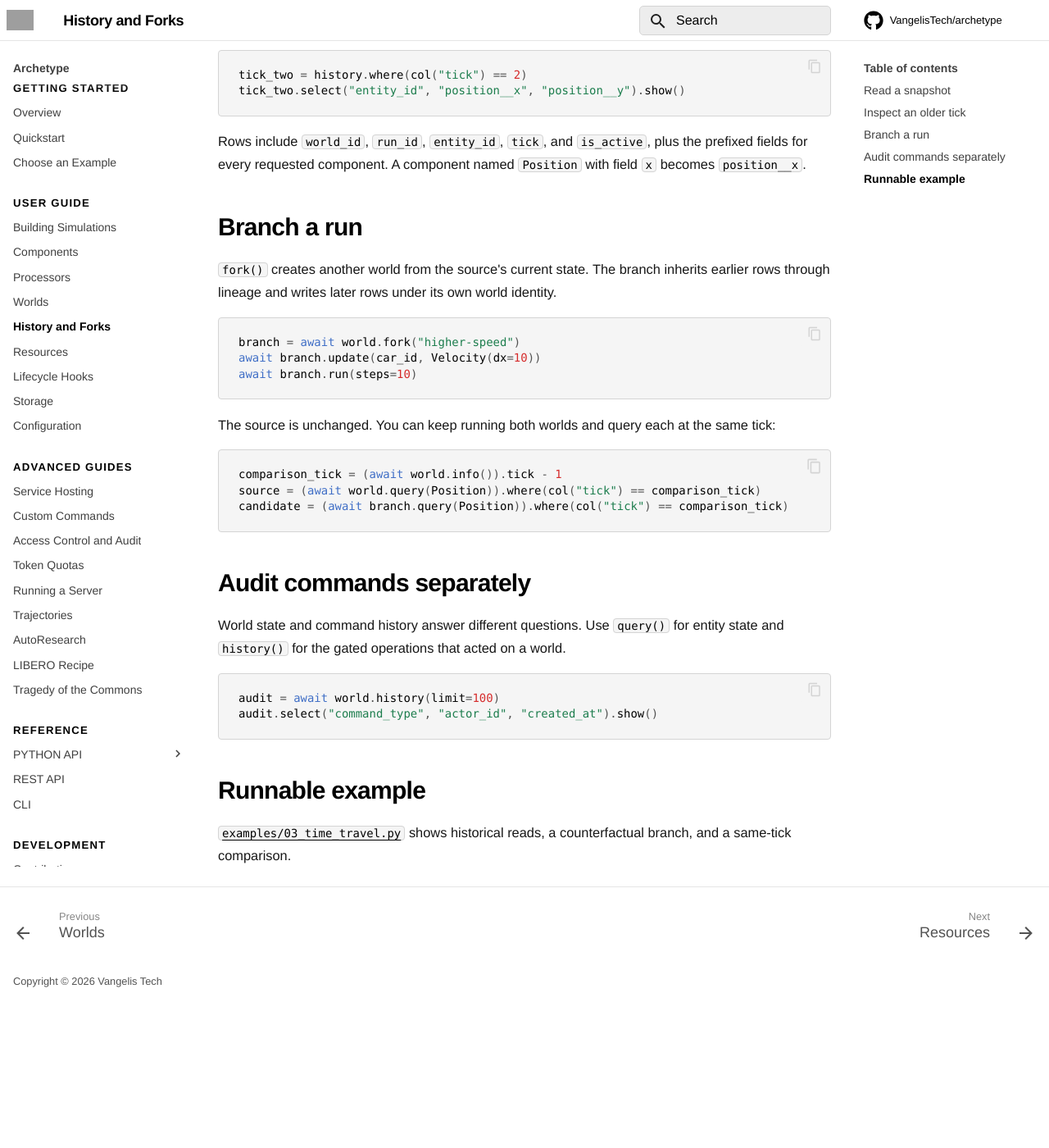
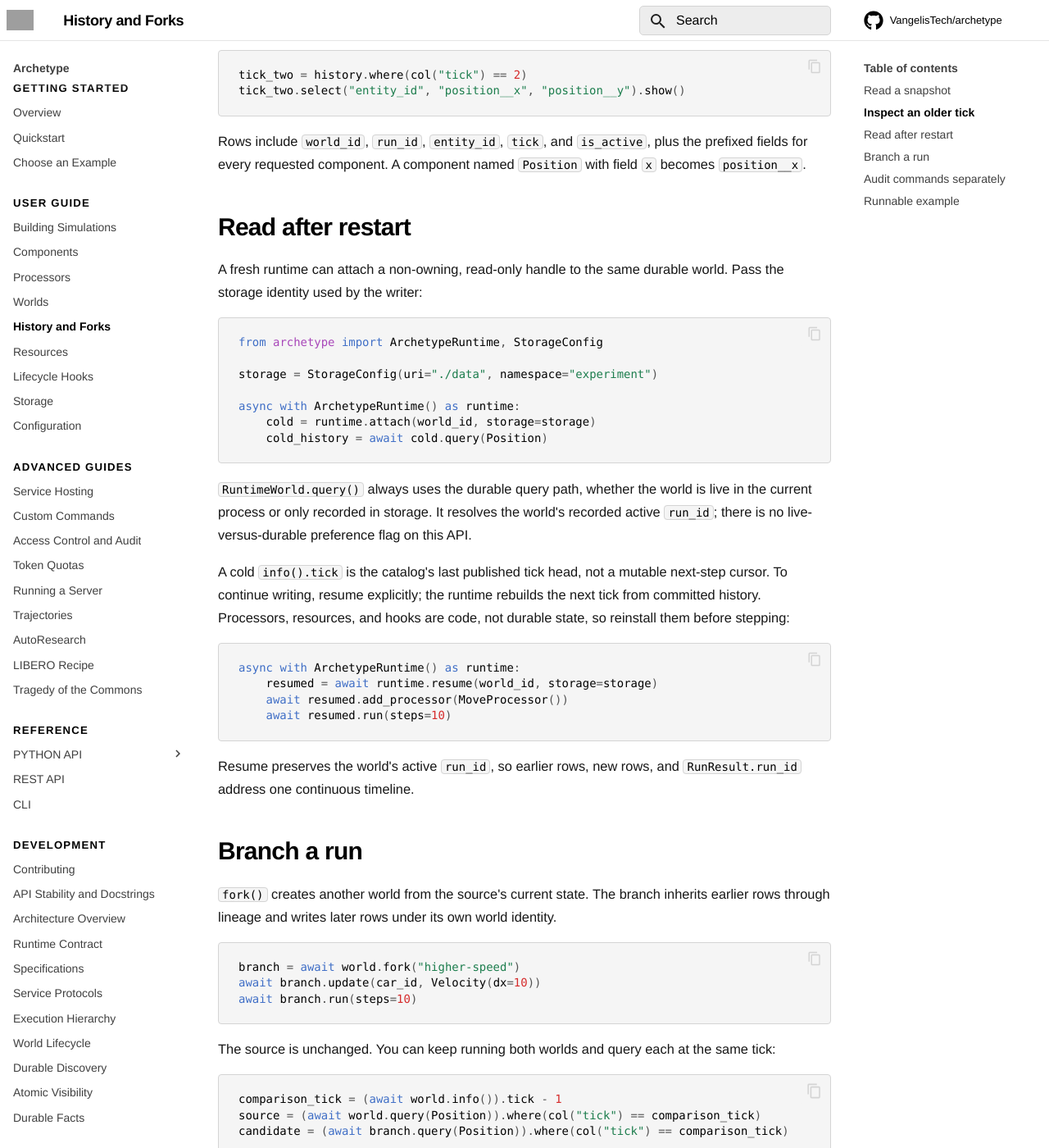
Before and after one commit to VangelisTech/archetype, an MkDocs documentation site: the page built from docs/guide/history-and-forks.md, in a window 1280 px wide and 1400 px high, scrolled down 617 px. Shown: the whole window at 82% size. Built offline with MkDocs 1.6.1 and Material for MkDocs 9.7.7, drawn with Linux system fonts in a browser that asks for light colours; comment, search, counter and statistics services are not loaded; before the commit the page ends 1837 px from its top, so only the background shows below that; grey boxes are pictures that could not be loaded.

````diff
--- a/docs/guide/history-and-forks.md
+++ b/docs/guide/history-and-forks.md
@@ -28,6 +28,41 @@ tick_two.select("entity_id", "position__x", "position__y").show()
 Rows include `world_id`, `run_id`, `entity_id`, `tick`, and `is_active`, plus
 the prefixed fields for every requested component. A component named
 `Position` with field `x` becomes `position__x`.
+
+## Read after restart
+
+A fresh runtime can attach a non-owning, read-only handle to the same durable
+world. Pass the storage identity used by the writer:
+
+```python
+from archetype import ArchetypeRuntime, StorageConfig
+
+storage = StorageConfig(uri="./data", namespace="experiment")
+
+async with ArchetypeRuntime() as runtime:
+    cold = runtime.attach(world_id, storage=storage)
+    cold_history = await cold.query(Position)
+```
+
+`RuntimeWorld.query()` always uses the durable query path, whether the world is
+live in the current process or only recorded in storage. It resolves the
+world's recorded active `run_id`; there is no live-versus-durable preference
+flag on this API.
+
+A cold `info().tick` is the catalog's last published tick head, not a mutable
+next-step cursor. To continue writing, resume explicitly; the runtime rebuilds
+the next tick from committed history. Processors, resources, and hooks are
+code, not durable state, so reinstall them before stepping:
+
+```python
+async with ArchetypeRuntime() as runtime:
+    resumed = await runtime.resume(world_id, storage=storage)
+    await resumed.add_processor(MoveProcessor())
+    await resumed.run(steps=10)
+```
+
+Resume preserves the world's active `run_id`, so earlier rows, new rows, and
+`RunResult.run_id` address one continuous timeline.
 
 ## Branch a run
 
````
Also changed, not shown: docs/guide/evals.md (+1 -0 lines), docs/guide/run-config.md (+13 -11 lines), docs/guide/specification.md (+14 -7 lines), docs/guide/worlds.md (+15 -5 lines), 1 other file.
